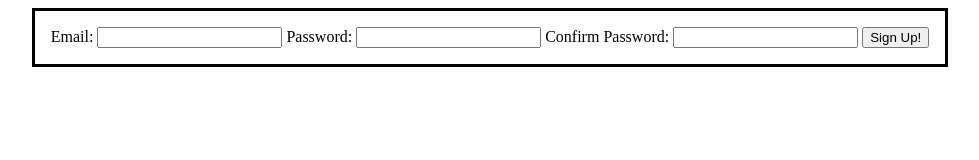
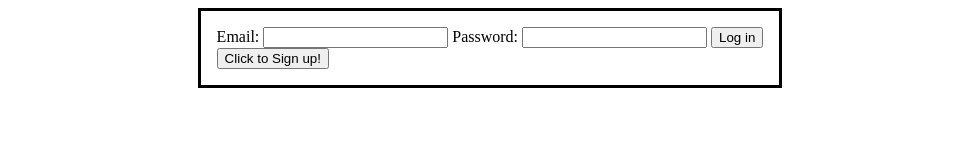
Before and after one commit to fac-13/xx-team, a website: page public/index.html in a window 1280 px wide. Shown: the whole page, without its empty margins (150-1129 px from the left). Drawn offline with Linux system fonts and the light colour scheme.

Commit message:
adds login dialog and button for new users

```diff
--- a/public/index.html
+++ b/public/index.html
@@ -7,7 +7,7 @@
     <title>Document</title>
   </head>
   <body>
-    <dialog id="signup" role="dialog" open>
+    <dialog id="signup" role="dialog">
       <form id="signup-form">
         <label for="email">Email:</label>
         <input id="email" name="email" required/>
@@ -18,5 +18,15 @@
         <button type="button" id="signup-btn">Sign Up!</button>
       </form>
     </dialog>
+    <dialog id="login" role="dialog" open>
+      <form id="login-form">
+        <label for="login-email">Email:</label>
+        <input id="login-email" name="email" required/>
+        <label for="login-password">Password:</label>
+        <input id="login-password" name="password" required />
+        <button type="button" id="login-btn">Log in</button>
+      </form>
+      <button id="new-user">Click to Sign up!</button>
+      </dialog>
   </body>
 </html>
```
